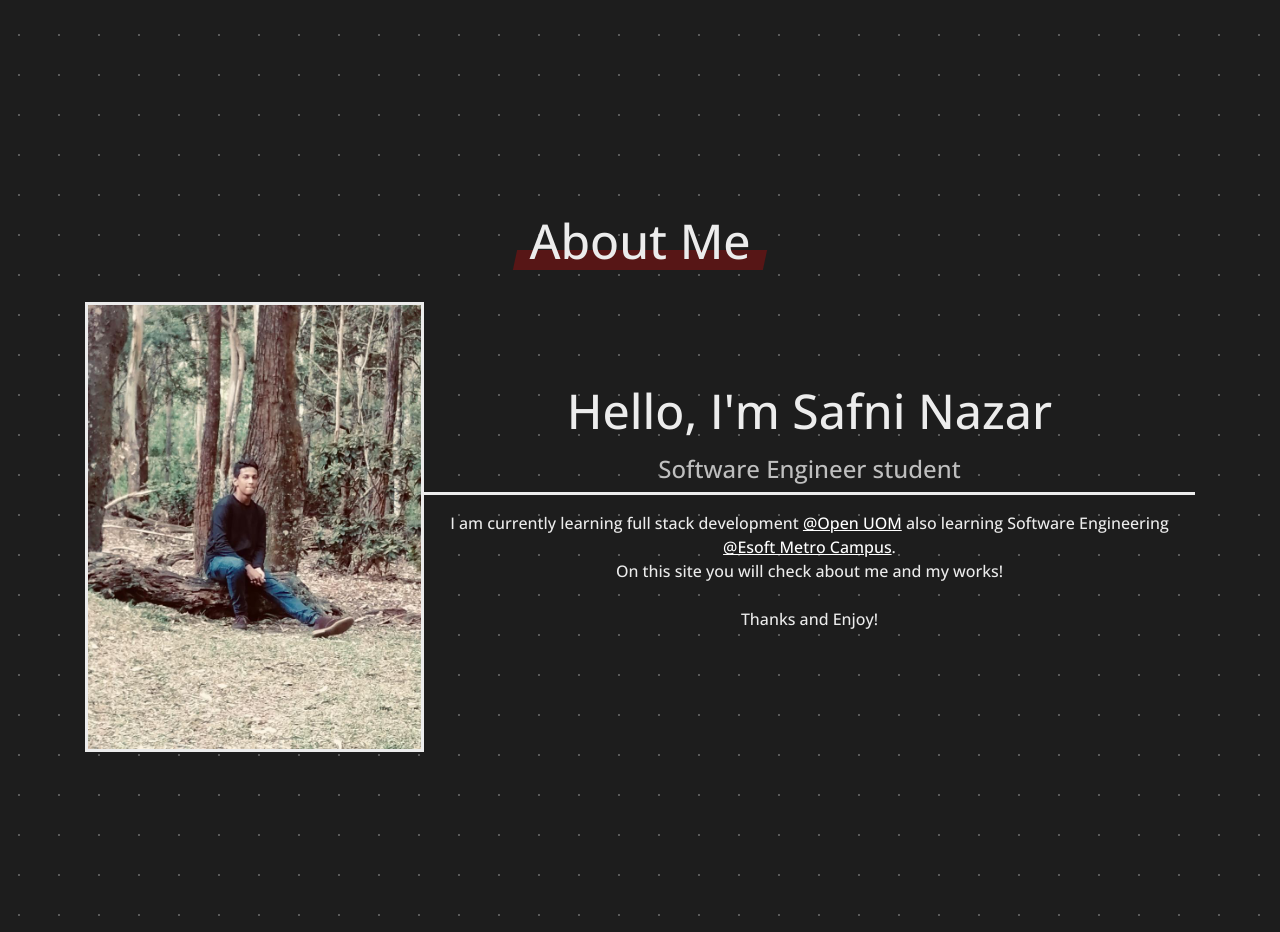
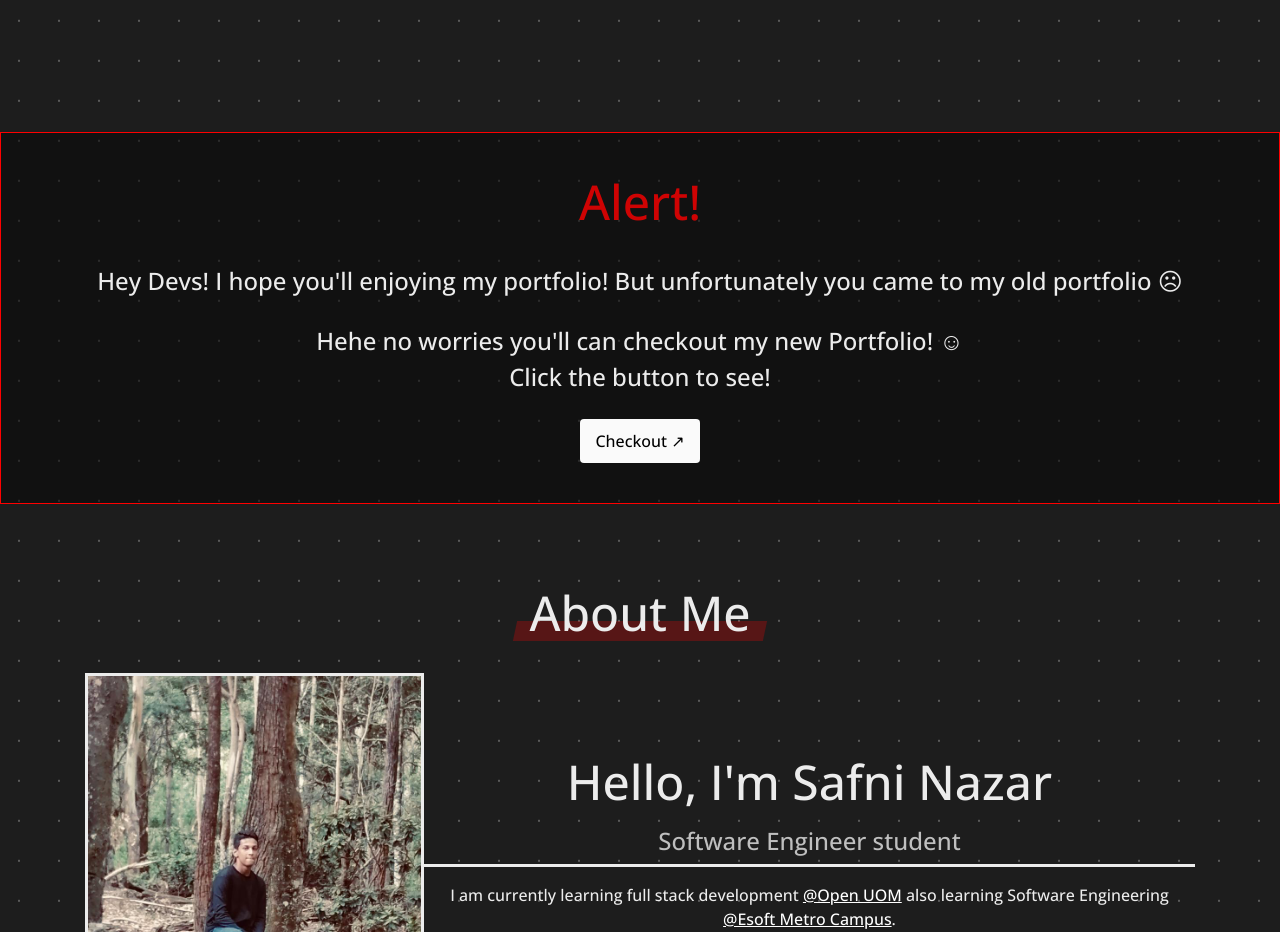
Before and after one commit to shafni50/shafni50.github.io, a plain HTML site: page index.html in a window 1280 px wide. Shown: the part 820-1752 px from the top of the page. Drawn offline with nearby package versions, Linux system fonts and the light colour scheme; files whose address does not match are found by name.

Commit message:
Updated The new portfolio wrapper

```diff
--- a/index.html
+++ b/index.html
@@ -40,6 +40,21 @@
             </div>
         </div>
     </section>
+    <!-- new portfolio update -->
+    <div class="wrapper">
+        <div>
+            <h2 style="color: rgba(255, 0, 0, 0.8);">Alert!</h2>
+            <br>
+            <p>Hey Devs! I hope you'll enjoying my portfolio! But unfortunately you came to my old portfolio ☹</p>
+            <br>
+            <p>Hehe no worries you'll can checkout my new Portfolio! ☺</p>
+            <p>Click the button to see!</p>
+            <br>
+            <a href="https://safni-nazar.web.app/">
+                <button>Checkout ↗</button>
+            </a>
+        </div>
+    </div>
     <!-- aboutme -->
     <section class="aboutme">
         <div class="h-page"><h2>About Me</h2></div>
--- a/style.css
+++ b/style.css
@@ -140,7 +140,6 @@ nav button:hover {
 section {
     height: 100vh;
 }
-
 /* Pages Heading*/
 .h-page h2 {
     margin-top: 5rem;
@@ -369,3 +368,28 @@ footer button:hover {
         font-size: 11px;
     }
 }
+
+/* new portfolio update */
+.wrapper {
+    text-align: center;
+    align-items: center;
+    justify-content: center;
+    background-color: rgba(10, 10, 10, 0.568);
+    width: 100%;
+    height: auto;
+    max-width: 100%;
+}
+.wrapper div {
+    padding: 40px;
+    border: 1.5px solid red;
+}
+.wrapper p {
+    margin: 0;
+    font-size: 24px;
+}
+.wrapper button {
+    background-color: #fafafa;
+    border: none;
+    padding: 10px 15px;
+    border-radius: 4px;
+}
```
Also changed, not shown: 1 other file.
